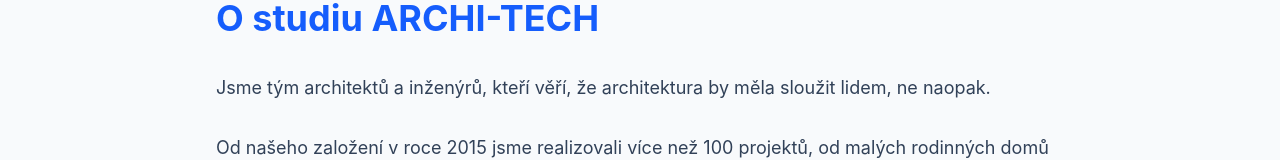
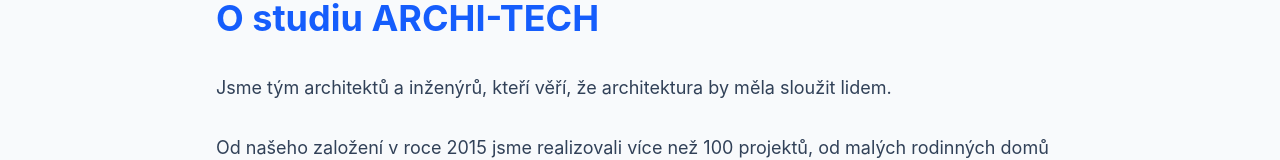
Before and after one commit to bador108/bador-constructions, a React (Vite) app: page /about in a window 1280 px wide. Shown: the part 146-306 px from the top of the page. Built offline with nearby package versions, Linux system fonts and the light colour scheme; the HTML template or start-up script is replaced by a standard one.

Commit message:
Update about.jsx

```diff
--- a/src/pages/about.jsx
+++ b/src/pages/about.jsx
@@ -2,11 +2,12 @@
   <section className="max-w-4xl mx-auto px-6 py-20">
     <h2 className="text-4xl font-bold mb-8 text-blue-600">O studiu ARCHI-TECH</h2>
     <div className="space-y-6 text-lg text-slate-700 leading-loose">
-      <p>Jsme tým architektů a inženýrů, kteří věří, že architektura by měla sloužit lidem, ne naopak.</p>
+      <p>Jsme tým architektů a inženýrů, kteří věří, že architektura by měla sloužit lidem.</p>
       <p>Od našeho založení v roce 2015 jsme realizovali více než 100 projektů, od malých rodinných domů až po rozsáhlé administrativní budovy.</p>
       <p>Naším cílem je přinášet inovativní řešení, která jsou ekonomicky udržitelná a esteticky výjimečná.</p>
     </div>
   </section>
 );
 
+
 export default About;
```
